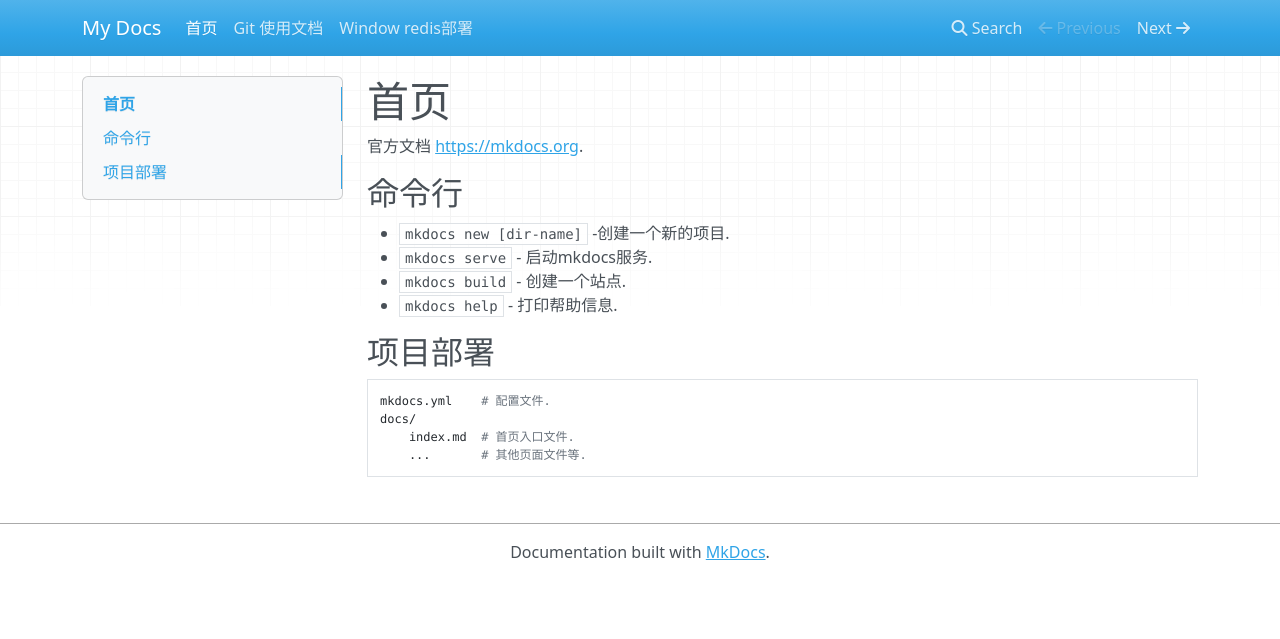
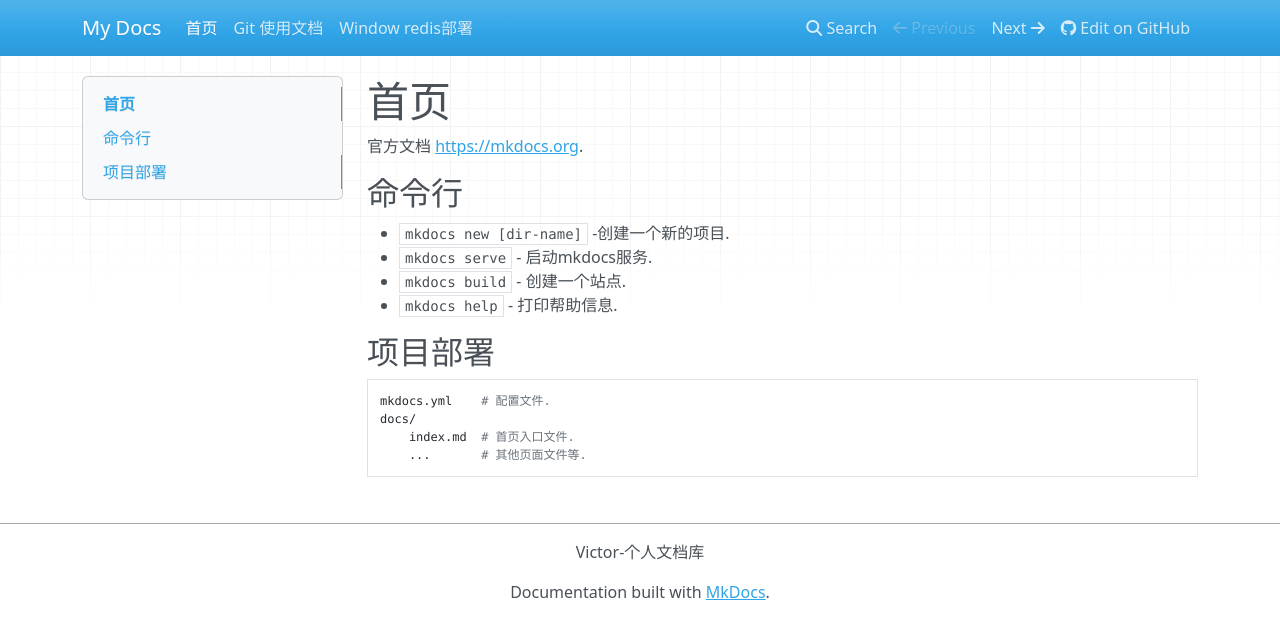
Before and after one commit to victor24680/victorDocs, an MkDocs documentation site: the page built from docs/index.md, in a window 1280 px wide. Shown: the top 639 px of the page. Built offline with MkDocs 1.6.1, drawn with Linux system fonts in a browser that asks for light colours; nearby versions of some CDN libraries.

Commit message:
添加版权信息

```diff
--- a/mkdocs.yml
+++ b/mkdocs.yml
@@ -1 +1,3 @@
 site_name: My Docs
+repo_url: https://github.com/victor24680/victorDocs
+copyright: Victor-个人文档库
```
